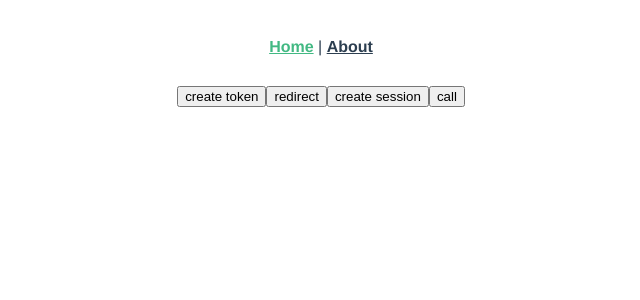
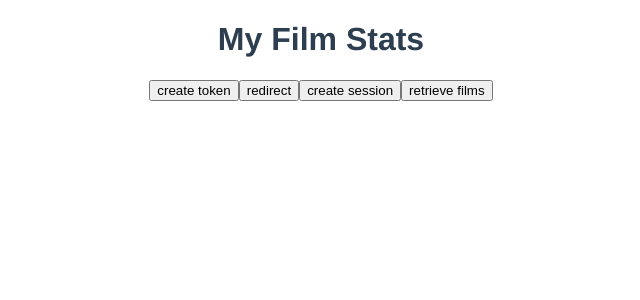
Before and after one commit to valefras/MovieStats, a Vue app: page /#/ in a window 1280 px wide. Shown: the top 300 px of the page, without its empty margins (319-959 px from the left). Built offline with nearby package versions, Linux system fonts and the light colour scheme.

Commit message:
pass data to app

```diff
--- a/package.json
+++ b/package.json
@@ -9,9 +9,11 @@
   },
   "dependencies": {
     "axios": "^0.19.2",
+    "chart.js": "^2.9.3",
     "core-js": "^3.6.4",
     "vue": "^2.6.11",
     "vue-axios": "^2.1.5",
+    "vue-chartjs": "^3.5.0",
     "vue-router": "^3.1.6",
     "vuex": "^3.1.3"
   },
--- a/src/App.vue
+++ b/src/App.vue
@@ -1,10 +1,6 @@
 <template>
     <div id="app">
-        <div id="nav">
-            <router-link to="/">Home</router-link> |
-            <router-link to="/about">About</router-link>
-        </div>
-        <router-view :id="id" :api_key="api_key" />
+        <router-view :id="id" :api_key="api_key" v-on:data="film_data" />
     </div>
 </template>
 <script>
@@ -14,7 +10,13 @@ export default {
         return {
             id: 9274488,
             api_key: '1de39ba8ae7e4330c0da7c4c9cb0adbf',
+            filmdata: null,
         }
+    },
+    methods: {
+        film_data(data) {
+            this.filmdata = data
+        },
     },
 }
 </script>
--- a/src/components/create_session.vue
+++ b/src/components/create_session.vue
@@ -3,7 +3,7 @@
         <button type="button" @click="createToken">create token</button>
         <button type="button" @click="redirect">redirect</button>
         <button type="button" @click="createSession">create session</button>
-        <button type="button" @click="$emit('call')">call</button>
+        <button type="button" @click="$emit('call')">retrieve films</button>
     </div>
 </template>
 
--- a/src/components/graph1.vue
+++ b/src/components/get_data.vue
@@ -1,16 +1,22 @@
 <template>
-    <p>{{ data.length }}</p>
+    <div>
+        <p>{{ success }}</p>
+        <router-link to="">
+            <button type="button">create stats</button>
+        </router-link>
+    </div>
 </template>
 
 <script>
 import axios from 'axios'
 export default {
-    name: 'graph1',
+    name: 'getdata',
     data() {
         return {
             data: [],
             page_num: null,
             calls: [],
+            success: '',
         }
     },
     props: {
@@ -39,14 +45,10 @@ export default {
                             '&session_id=' +
                             sessionStorage.getItem('session_id')
                     )
-
                     this.calls.push(call)
                 }
-                console.log(this.calls)
                 axios.all(this.calls).then(
                     axios.spread((...responses) => {
-                        console.log(responses.length)
-                        console.log(responses[9].data.results.length)
                         for (var x = 0; x < responses.length; x++) {
                             for (
                                 var i = 0;
@@ -100,6 +102,8 @@ export default {
             .catch(function(error) {
                 console.log(error)
             })
+        this.success = 'Your films have been succesfully retrieved'
+        this.$emit('data', this.data)
     },
 }
 </script>
--- a/src/router/index.js
+++ b/src/router/index.js
@@ -10,15 +10,11 @@ const routes = [
         name: 'Home',
         component: Home,
     },
-    {
-        path: '/about',
-        name: 'About',
-        // route level code-splitting
-        // this generates a separate chunk (about.[hash].js) for this route
-        // which is lazy-loaded when the route is visited.
-        component: () =>
-            import(/* webpackChunkName: "about" */ '../views/About.vue'),
-    },
+    /* {
+        path: '/stats',
+        name: 'Stats',
+        component: Stats,
+    },*/
 ]
 
 const router = new VueRouter({
--- a/src/store/index.js
+++ b/src/store/index.js
@@ -1,11 +1,11 @@
-import Vue from "vue";
-import Vuex from "vuex";
+import Vue from 'vue'
+import Vuex from 'vuex'
 
-Vue.use(Vuex);
+Vue.use(Vuex)
 
 export default new Vuex.Store({
-  state: {},
-  mutations: {},
-  actions: {},
-  modules: {}
-});
+    state: {},
+    mutations: {},
+    actions: {},
+    modules: {},
+})
--- a/src/views/About.vue
+++ /dev/null
@@ -1,5 +0,0 @@
-<template>
-  <div class="about">
-    <h1>This is an about page</h1>
-  </div>
-</template>
--- a/src/views/Home.vue
+++ b/src/views/Home.vue
@@ -1,20 +1,21 @@
 <template>
     <div class="home">
+        <h1>My Film Stats</h1>
         <session v-on:call="call" />
-        <graph1 :id="id" :api_key="api_key" v-if="show" />
+        <getdata :id="id" :api_key="api_key" v-if="show" v-on:data="data" />
     </div>
 </template>
 
 <script>
 // @ is an alias to /src
 import session from '@/components/create_session.vue'
-import graph1 from '../components/graph1'
+import getdata from '../components/get_data.vue'
 
 export default {
     name: 'Home',
     components: {
         session,
-        graph1,
+        getdata,
     },
     data() {
         return {
@@ -29,6 +30,9 @@ export default {
         call() {
             this.show = true
         },
+        data(data) {
+            this.$emit('data', data)
+        },
     },
 }
 </script>
```
Also changed, not shown: 1 other file (tests, documents, lock files or other folders).
